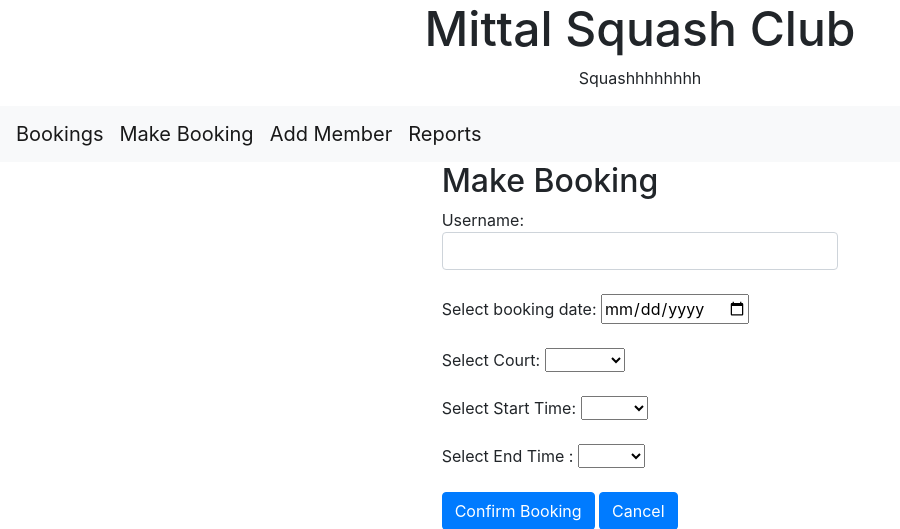
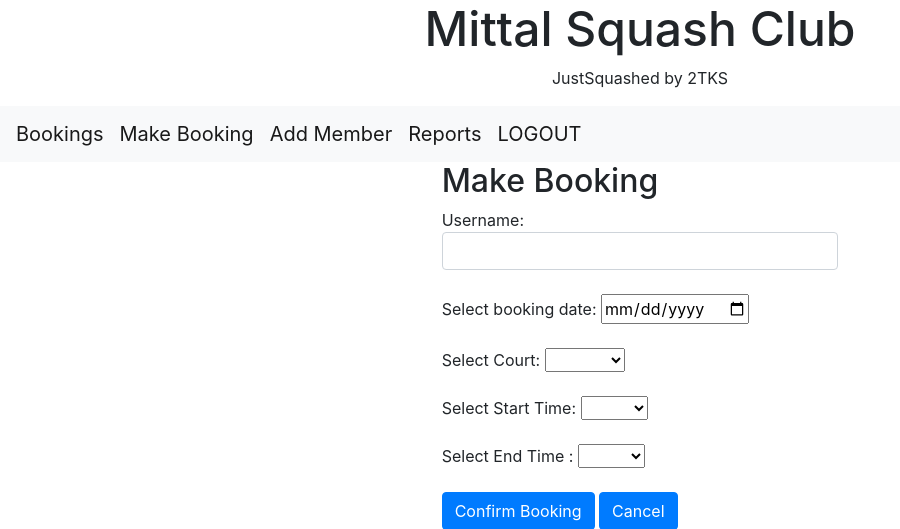
Before and after one commit to tukseedo/justSquahsed, a PHP site: the page made by 2TKS_Project/justsquashed_Project/Admin/View/Make Booking Admin.php in a window 1280 px wide. Shown: the top 529 px of the page, without its empty margins (0-900 px from the left). Run offline with PHP 8.4, Linux system fonts and the light colour scheme.

Commit message:
Admin navigation fixed

```diff
--- a/2TKS_Project/justsquashed_Project/Admin/View/Bookings.php
+++ b/2TKS_Project/justsquashed_Project/Admin/View/Bookings.php
@@ -76,13 +76,13 @@ $result = mysqli_query($conn,
                             <a class="navbar-brand" href="./Make Booking Admin.php">Make Booking</a>
                         </li>
                         <li class="nav-item">
-                            <a class="navbar-brand" href="./Member.php">Add Member</a>
+                        <a class="navbar-brand" href="searchCust.php">Add Member</a>
                         </li>
                         <li class="nav-item">
                             <a class="navbar-brand" href="./Reports.php">Reports</a>
                         </li>
                         <li class="nav-item">
-                            <a class="navbar-brand" href="/index.php">Log out</a>
+                            <a class="navbar-brand" href="/index.php">LOGOUT</a>
                         </li>
             </ul>
         </div>
--- a/2TKS_Project/justsquashed_Project/Admin/View/Make Booking Admin.php
+++ b/2TKS_Project/justsquashed_Project/Admin/View/Make Booking Admin.php
@@ -38,7 +38,7 @@
 <body onload="load">
         <div class="header" >
                 <h1 align ="center" style="font-size:300%;">Mittal Squash Club</h1>
-                <p align ="center">Squashhhhhhhh</p>
+                <p align ="center">JustSquashed by 2TKS</p>
               </div>
     <nav class="navbar navbar-expand-lg navbar-light bg-light" >
 
@@ -58,6 +58,9 @@
                         </li>
                         <li class="nav-item">
                             <a class="navbar-brand" href="Reports.php">Reports</a>
+                        </li>
+                        <li class="nav-item">
+                            <a class="navbar-brand" href="/index.php">LOGOUT</a>
                         </li>
             </ul>
         </div>
--- a/2TKS_Project/justsquashed_Project/Admin/View/Member.php
+++ b/2TKS_Project/justsquashed_Project/Admin/View/Member.php
@@ -31,7 +31,7 @@
 <body>
         <div class="header" >
                 <h1 align ="center" style="font-size:300%;">Mittal Squash Club</h1>
-                <p align ="center">Squashhhhhhhh</p>
+                <p align ="center">JustSquashed by 2TKS</p>
               </div>
     <nav class="navbar navbar-expand-lg navbar-light bg-light" >
 
@@ -51,6 +51,9 @@
                         </li>
                         <li class="nav-item">
                             <a class="navbar-brand" href="Reports.php">Reports</a>
+                        </li>
+                        <li class="nav-item">
+                            <a class="navbar-brand" href="/index.php">LOGOUT</a>
                         </li>
             </ul>
         </div>
--- a/2TKS_Project/justsquashed_Project/Admin/View/Reports.php
+++ b/2TKS_Project/justsquashed_Project/Admin/View/Reports.php
@@ -55,10 +55,13 @@ $result = mysqli_query($conn,
                             <a class="navbar-brand" href="Make Booking Admin.php">Make Booking</a>
                         </li>
                         <li class="nav-item">
-                            <a class="navbar-brand" href="AddingM.php">Add Member</a>
+                        <a class="navbar-brand" href="searchCust.php">Add Member</a>
                         </li>
                         <li class="nav-item">
                             <a class="navbar-brand" href="Reports.php">Reports</a>
+                        </li>
+                        <li class="nav-item">
+                            <a class="navbar-brand" href="/index.php">Log out</a>
                         </li>
             </ul>
         </div>
--- a/2TKS_Project/justsquashed_Project/Admin/View/searchCust.php
+++ b/2TKS_Project/justsquashed_Project/Admin/View/searchCust.php
@@ -29,7 +29,7 @@
 <body>
         <div class="header" >
                 <h1 align ="center" style="font-size:300%;">Mittal Squash Club</h1>
-                <p align ="center">Squashhhhhhhh</p>
+                <p align ="center">JustSquashed by 2TKS</p>
               </div>
     <nav class="navbar navbar-expand-lg navbar-light bg-light" >
 
@@ -49,6 +49,9 @@
                         </li>
                         <li class="nav-item">
                             <a class="navbar-brand" href="Reports.php">Reports</a>
+                        </li>
+                        <li class="nav-item">
+                            <a class="navbar-brand" href="/index.php">LOGOUT</a>
                         </li>
             </ul>
         </div>
--- a/2TKS_Project/justsquashed_Project/Model/create/process_signUp.php
+++ b/2TKS_Project/justsquashed_Project/Model/create/process_signUp.php
@@ -14,6 +14,7 @@
         echo "<script type='text/javascript'>alert('Password does not match!');</script>";
         ?>
     <script type="text/javascript">location.href = '/2TKS_Project/justsquashed_Project/View/signUp.php';</script>
+    <?php
 
     }
     $result = "INSERT INTO customer
--- a/2TKS_Project/justsquashed_Project/View/signUp.php
+++ b/2TKS_Project/justsquashed_Project/View/signUp.php
@@ -49,7 +49,7 @@
                             <button type="submit" class="btn btn-primary btn-block" name="submit">Submit</button>
                             <div class="form-group form-check">
                                     <input type="checkbox" class="form-check-input" name="checkboxRemember">
-                                    <label class="form-check-label">Remember</label>
+                                    <label class="form-check-label">Remember </label>
                                   </div>
                           </form>
                 </section>
```
